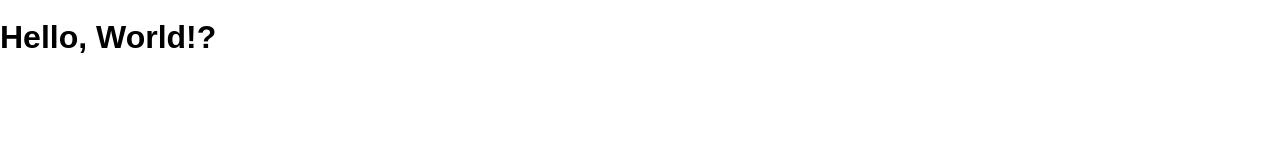
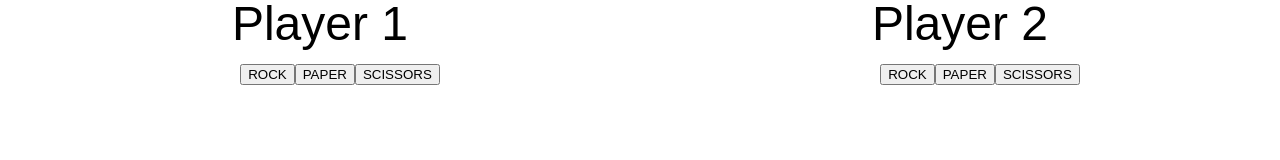
Before and after one commit to msolone/rock-paper-scissors, a website: page public/index.html in a window 1280 px wide. Drawn offline with Linux system fonts and the light colour scheme.

Commit message:
p1 choices logged

```diff
--- a/public/index.html
+++ b/public/index.html
@@ -7,7 +7,60 @@
     <link rel="stylesheet" href="/screen.css">
   </head>
   <body>
-    <h1>Hello, World!</h1>
+   <section class="players">
+    <section class="p1">
+     <section class="p1-header">
+      <section>Player 1</section>
+     </section>
+     <section>
+       <ul class="p1-buttons">
+         <li>
+           <button class="rock">ROCK</button>
+        </li>
+         <li>
+            <button class="paper">PAPER</button>
+         </li>
+         <li>
+            <button class="scissors">SCISSORS</button>
+         </li>
+       </ul>
+     </section>
+
+   </section>
+
+   <section class="p2">
+      <section class="p2-header">
+       <section>Player 2</section>
+      </section>
+      <section>
+        <ul class="p2-buttons">
+          <li>
+            <button class="rock">ROCK</button>
+         </li>
+          <li>
+             <button class="paper">PAPER</button>
+          </li>
+          <li>
+             <button class="scissors">SCISSORS</button>
+          </li>
+        </ul>
+      </section>
+
+    </section>
+  </section>
+
+  <section class="results">
+
+  </section>
+
+
+
+
+
+
+
+
+
     <script src="/main.js" charset="utf-8"></script>
   </body>
 </html>
--- a/public/main.js
+++ b/public/main.js
@@ -1,5 +1,30 @@
-const main = () => {
-  document.querySelector('h1').textContent += '?'
+// const main = () => {
+//   document.querySelector('h1').textContent += '?'
+// }
+
+// document.addEventListener('DOMContentLoaded', main)
+
+
+
+
+
+const p1_pick_rock = () => {
+    const p1_choice = "Rock"
+    console.log('Player 1s choice is ' + p1_choice)
 }
 
-document.addEventListener('DOMContentLoaded', main)
+document.querySelector('.rock').addEventListener('click', p1_pick_rock)
+
+const p1_pick_paper = () => {
+  const p1_choice = "Paper"
+  console.log('Player 1s choice is ' + p1_choice)
+}
+
+document.querySelector('.paper').addEventListener('click', p1_pick_paper)
+
+const p1_pick_scissors = () => {
+  const p1_choice = "scissors"
+  console.log('Player 1s choice is ' + p1_choice)
+}
+
+document.querySelector('.scissors').addEventListener('click', p1_pick_scissors)
--- a/public/screen.css
+++ b/public/screen.css
@@ -6,4 +6,47 @@ body {
   margin: 0;
   min-height: 100%;
   font: 16px / 1 sans-serif;
+  display: flex;
+  flex-direction: column;
+
 }
+.players {
+  display: flex;
+  justify-content: space-around;
+}
+
+.p1 {
+  display: flex;
+  flex-direction: column;
+  align-items: center;
+
+
+}
+.p1-header {
+  display: flex;
+  font-size: 3em;
+  justify-content: center;
+}
+
+.p1-buttons {
+  list-style: none;
+  display: flex;
+}
+
+.p2 {
+  display: flex;
+  flex-direction: column;
+  align-items: center;
+
+
+}
+.p2-header {
+  display: flex;
+  font-size: 3em;
+  justify-content: center;
+}
+
+.p2-buttons {
+  list-style: none;
+  display: flex;
+}
```
